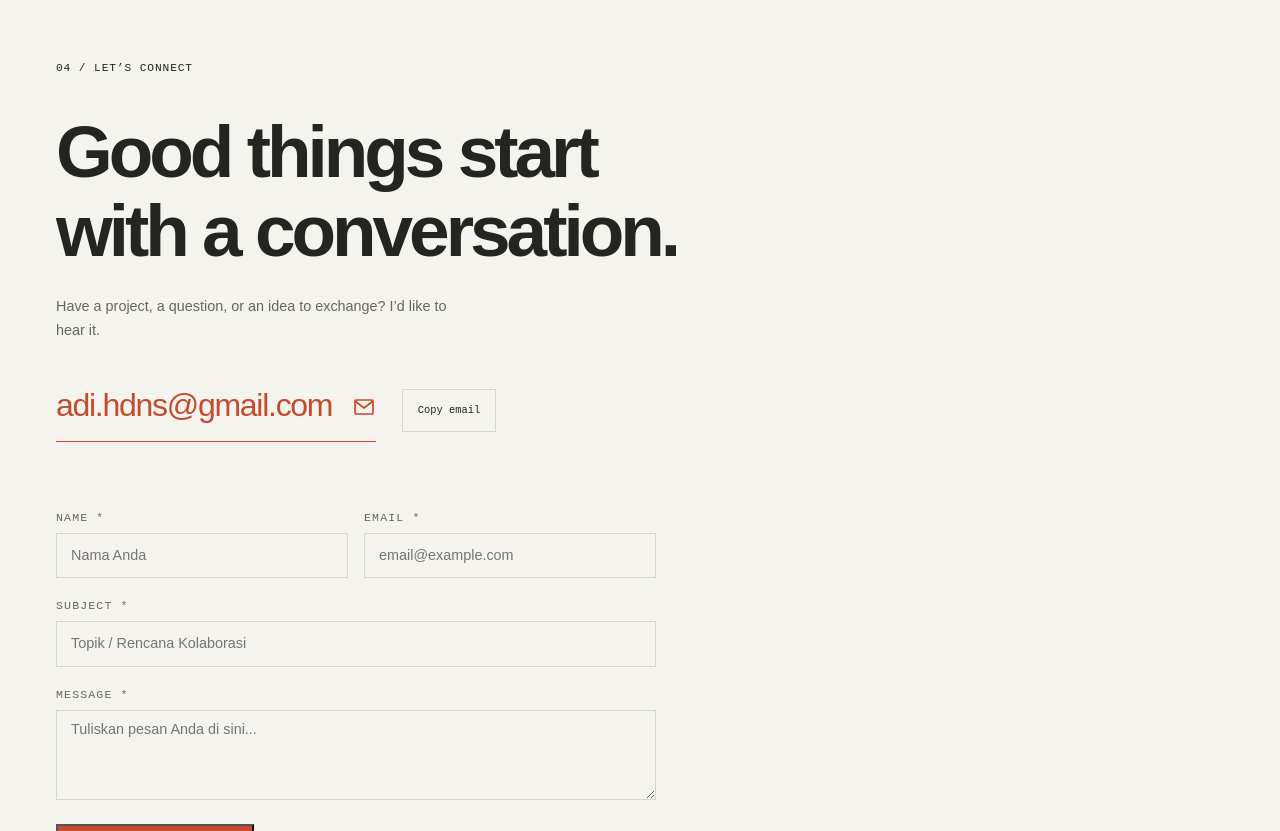
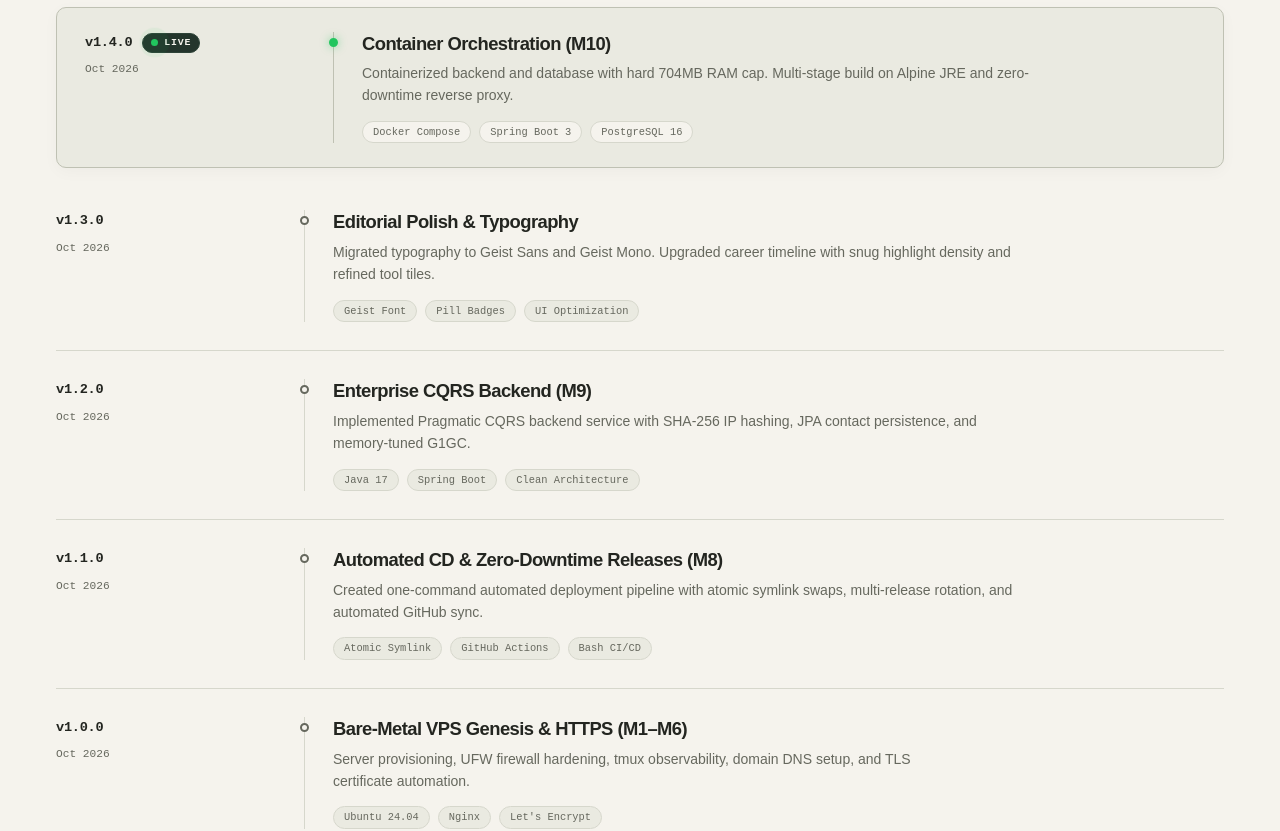
Before and after one commit to undetakerize/portfolio-dz, a Vue app in the folder portfolio/: page / in a window 1280 px wide. Shown: the part 4140-4971 px from the top of the page. Built offline with nearby package versions, Linux system fonts and the light colour scheme.

Commit message:
feat(portfolio): add Steam-inspired interactive System Changelog with live pulsing release indicator

```diff
--- a/portfolio/scripts/check.mjs
+++ b/portfolio/scripts/check.mjs
@@ -5,6 +5,7 @@ import { createServer } from 'vite'
 import { renderToString } from '@vue/server-renderer'
 import { createSSRApp } from 'vue'
 import { projects, profile, experience, skillGroups, education } from '../src/data/portfolio.js'
+import { changelog } from '../src/data/changelog.js'
 
 const root = fileURLToPath(new URL('../', import.meta.url))
 const server = await createServer({ root, server: { middlewareMode: true }, appType: 'custom' })
@@ -34,6 +35,11 @@ try {
   assert(!html.includes('href="#"'), 'No inert placeholder links')
   assert(!html.includes('<iframe'), 'No automatic external Figma embeds')
   assert(html.includes(`mailto:${profile.email}`), 'Email action is a mailto link')
+  for (const entry of changelog) {
+    assert(html.includes(entry.version), `Changelog version ${entry.version} renders`)
+    assert(html.includes(entry.title.replaceAll('&', '&amp;')), `Changelog title ${entry.title} renders`)
+  }
+  assert(html.includes('live-pulse-dot'), 'Live status indicator dot renders')
   assert.equal(projects.length, 2, 'Both source projects are preserved')
   for (const project of projects) {
     assert(html.includes(project.name), `${project.name} renders`)
--- a/portfolio/src/App.vue
+++ b/portfolio/src/App.vue
@@ -5,6 +5,7 @@ import SelectedWork from './components/SelectedWork.vue'
 import CareerExperience from './components/CareerExperience.vue'
 import ActionIcon from './components/ActionIcon.vue'
 import TechStack from './components/TechStack.vue'
+import SystemChangelog from './components/SystemChangelog.vue'
 import ContactForm from './components/ContactForm.vue'
 import { profile, skillGroups, education } from './data/portfolio.js'
 import { useReveal } from './composables/useReveal.js'
@@ -55,9 +56,10 @@ async function copyEmail() {
       </div>
     </section>
     <TechStack />
+    <SystemChangelog />
     <SelectedWork />
     <section id="contact" class="contact-section section shell" aria-labelledby="contact-heading" data-reveal>
-      <div class="section-topline"><p class="eyebrow">04 / LET’S CONNECT</p></div>
+      <div class="section-topline"><p class="eyebrow">05 / LET’S CONNECT</p></div>
       <h2 id="contact-heading">Good things start<br />with a conversation.</h2>
       <p class="contact-description">Have a project, a question, or an idea to exchange? I’d like to hear it.</p>
       <div class="contact-actions"><a class="email-link" :href="`mailto:${profile.email}`" :aria-label="`Email ${profile.name} at ${profile.email}`">{{ profile.email }} <ActionIcon name="mail" /></a><button class="copy-button mono" type="button" @click="copyEmail">Copy email</button></div>
--- /dev/null
+++ b/portfolio/src/components/SystemChangelog.vue
@@ -0,0 +1,54 @@
+<script setup>
+import { changelog } from '../data/changelog.js'
+</script>
+
+<template>
+  <section id="changelog" class="changelog-section section shell" aria-labelledby="changelog-heading">
+    <div class="section-topline">
+      <p class="eyebrow">04 / SYSTEM CHANGELOG</p>
+      <span class="eyebrow mono muted">The engineering behind this website</span>
+    </div>
+    <div class="section-heading-row" data-reveal>
+      <h2 id="changelog-heading">System patch notes<span class="name-dot">.</span></h2>
+      <p>Chronological releases tracking the infrastructure journey from bare-metal VPS genesis to container orchestration.</p>
+    </div>
+    <div class="changelog-list" role="list">
+      <article
+        v-for="(release, index) in changelog"
+        :key="release.version"
+        class="changelog-entry"
+        :class="{ 'is-live': release.status === 'live' }"
+        data-reveal
+        :style="{ '--reveal-delay': `${index * 60}ms` }"
+        role="listitem"
+      >
+        <div class="changelog-meta mono">
+          <div class="changelog-version-row">
+            <span class="changelog-version">{{ release.version }}</span>
+            <span v-if="release.status === 'live'" class="changelog-live-pill">
+              <span class="live-pulse-dot" aria-hidden="true"></span>
+              <span>LIVE</span>
+            </span>
+          </div>
+          <time class="changelog-date">{{ release.date }}</time>
+        </div>
+        <div class="changelog-body">
+          <div class="changelog-node-marker mono" aria-hidden="true">
+            <span class="changelog-node-dot"></span>
+          </div>
+          <div class="changelog-details">
+            <h3 class="changelog-title">{{ release.title }}</h3>
+            <p class="changelog-description">{{ release.description }}</p>
+            <div class="changelog-tags">
+              <span
+                v-for="tag in release.tags"
+                :key="tag"
+                class="pill-badge pill-badge-muted changelog-tag"
+              >{{ tag }}</span>
+            </div>
+          </div>
+        </div>
+      </article>
+    </div>
+  </section>
+</template>
--- /dev/null
+++ b/portfolio/src/data/changelog.js
@@ -0,0 +1,44 @@
+export const changelog = [
+  {
+    version: 'v1.4.0',
+    title: 'Container Orchestration (M10)',
+    tags: ['Docker Compose', 'Spring Boot 3', 'PostgreSQL 16'],
+    description: 'Containerized backend and database with hard 704MB RAM cap. Multi-stage build on Alpine JRE and zero-downtime reverse proxy.',
+    status: 'live',
+    date: 'Oct 2026',
+  },
+  {
+    version: 'v1.3.0',
+    title: 'Editorial Polish & Typography',
+    tags: ['Geist Font', 'Pill Badges', 'UI Optimization'],
+    description: 'Migrated typography to Geist Sans and Geist Mono. Upgraded career timeline with snug highlight density and refined tool tiles.',
+    status: 'completed',
+    date: 'Oct 2026',
+  },
+  {
+    version: 'v1.2.0',
+    title: 'Enterprise CQRS Backend (M9)',
+    tags: ['Java 17', 'Spring Boot', 'Clean Architecture'],
+    description: 'Implemented Pragmatic CQRS backend service with SHA-256 IP hashing, JPA contact persistence, and memory-tuned G1GC.',
+    status: 'completed',
+    date: 'Oct 2026',
+  },
+  {
+    version: 'v1.1.0',
+    title: 'Automated CD & Zero-Downtime Releases (M8)',
+    tags: ['Atomic Symlink', 'GitHub Actions', 'Bash CI/CD'],
+    description: 'Created one-command automated deployment pipeline with atomic symlink swaps, multi-release rotation, and automated GitHub sync.',
+    status: 'completed',
+    date: 'Oct 2026',
+  },
+  {
+    version: 'v1.0.0',
+    title: 'Bare-Metal VPS Genesis & HTTPS (M1–M6)',
+    tags: ['Ubuntu 24.04', 'Nginx', "Let's Encrypt"],
+    description: 'Server provisioning, UFW firewall hardening, tmux observability, domain DNS setup, and TLS certificate automation.',
+    status: 'completed',
+    date: 'Oct 2026',
+  },
+]
+
+export default changelog
--- a/portfolio/src/style.css
+++ b/portfolio/src/style.css
@@ -243,6 +243,32 @@
   .pill-badge:hover { transform: translateY(-1px); }
   .sparkle-icon { display: inline-flex; align-items: center; justify-content: center; color: var(--ochre); flex-shrink: 0; }
 
+  /* System Changelog / Patch Notes */
+  .changelog-section { padding-block: 60px 45px; }
+  .changelog-list { position: relative; border-top: 1px solid var(--rule); margin-top: 10px; }
+  .changelog-entry { display: grid; grid-template-columns: 200px minmax(0, 1fr); gap: 48px; padding-block: 28px; border-bottom: 1px solid var(--rule); transition: background-color .2s, border-color .2s; }
+  .changelog-entry.is-live { background: var(--soft); border: 1px solid var(--strong-rule); border-radius: 10px; padding: 24px 28px; margin-block: 10px 14px; box-shadow: 0 4px 16px rgb(0 0 0 / .03); }
+  :root[data-theme='dark'] .changelog-entry.is-live { box-shadow: 0 4px 16px rgb(0 0 0 / .2); }
+  .changelog-meta { display: flex; flex-direction: column; gap: 6px; align-items: flex-start; }
+  .changelog-version-row { display: flex; align-items: center; gap: 10px; flex-wrap: wrap; }
+  .changelog-version { font-size: .85rem; font-weight: 600; letter-spacing: -.02em; color: var(--ink); }
+  .changelog-date { font-size: .7rem; color: var(--muted); }
+  .changelog-live-pill { display: inline-flex; align-items: center; gap: 6px; padding: 2px 8px; border-radius: var(--pill-radius); background: var(--forest); color: #f5f3ed; border: 1px solid var(--forest-soft); font-size: .62rem; font-weight: 600; letter-spacing: .08em; line-height: 1.4; }
+  :root[data-theme='dark'] .changelog-live-pill { background: var(--forest); border-color: var(--strong-rule); color: #f0f0e8; }
+  .live-pulse-dot { position: relative; width: 7px; height: 7px; border-radius: 50%; background-color: #22c55e; display: inline-block; flex-shrink: 0; }
+  .live-pulse-dot::before { content: ''; position: absolute; inset: -3px; border-radius: 50%; background-color: #22c55e; opacity: .75; animation: pulse-ring 2s cubic-bezier(.24, 0, .38, 1) infinite; }
+  @keyframes pulse-ring { 0% { transform: scale(0.9); opacity: .8; } 70% { transform: scale(2.4); opacity: 0; } 100% { transform: scale(2.4); opacity: 0; } }
+  .changelog-body { position: relative; padding-left: 28px; border-left: 1px solid var(--rule); }
+  .changelog-entry.is-live .changelog-body { border-left-color: var(--strong-rule); }
+  .changelog-node-marker { position: absolute; left: -5px; top: 6px; display: flex; align-items: center; }
+  .changelog-node-dot { width: 9px; height: 9px; border-radius: 50%; background: var(--paper); border: 2px solid var(--muted); transition: border-color .2s, background-color .2s; }
+  .changelog-entry.is-live .changelog-node-dot { border-color: #22c55e; background: #22c55e; box-shadow: 0 0 8px rgb(34 197 94 / .5); }
+  .changelog-title { font-size: 1.15rem; font-weight: 600; letter-spacing: -.03em; line-height: 1.3; color: var(--ink); }
+  .changelog-description { margin-top: 8px; font-size: .875rem; color: var(--muted); line-height: 1.55; max-width: 680px; }
+  .changelog-tags { display: flex; flex-wrap: wrap; gap: 8px; margin-top: 14px; }
+  .changelog-tag { font-size: .65rem; padding: 3px 10px; }
+  .changelog-entry.is-live .changelog-tag { background: var(--paper); border-color: var(--rule); }
+
   .site-header, .about-section, .portrait-stamp, .project-dialog { transition: background-color .25s, border-color .25s, color .25s; }
   [data-reveal] { opacity: 1; transform: translateY(0); transition: opacity .65s cubic-bezier(.2,.7,.2,1), transform .65s cubic-bezier(.2,.7,.2,1); transition-delay: var(--reveal-delay, 0ms); }
   [data-reveal].reveal-pending { opacity: 0; transform: translateY(24px); transition: none; }
@@ -339,6 +365,13 @@
     .about-heading h2 { margin-top: 25px; }
     .about-note { margin-top: 22px; }
     .about-copy > .about-lead { font-size: 1.3rem; }
+    .changelog-section { padding-block: 40px 24px; }
+    .changelog-entry { grid-template-columns: 1fr; gap: 14px; padding-block: 22px; }
+    .changelog-entry.is-live { padding: 18px 16px 20px; margin-block: 8px 14px; }
+    .changelog-meta { flex-direction: row; align-items: center; justify-content: space-between; }
+    .changelog-body { padding-left: 20px; }
+    .changelog-title { font-size: 1.05rem; }
+    .changelog-description { font-size: .84rem; }
     .contact-actions { gap: 18px; }
     .contact-section h2 { font-size: clamp(2.4rem, 8.7vw, 3.6rem); }
     .site-footer { flex-wrap: wrap; padding-block: 24px; gap: 20px 10px; }
@@ -356,6 +389,8 @@
     .badge-sparkle { width: 9px; height: 9px; }
     .button-primary { gap: 18px; padding-inline: 18px; }
     .career-entry-highlight { padding: 16px 14px 18px; }
+    .changelog-entry.is-live { padding: 16px 14px; }
+    .changelog-meta { flex-wrap: wrap; gap: 6px; }
   }
   @media (prefers-reduced-motion: reduce) {
     html { scroll-behavior: auto; }
```
